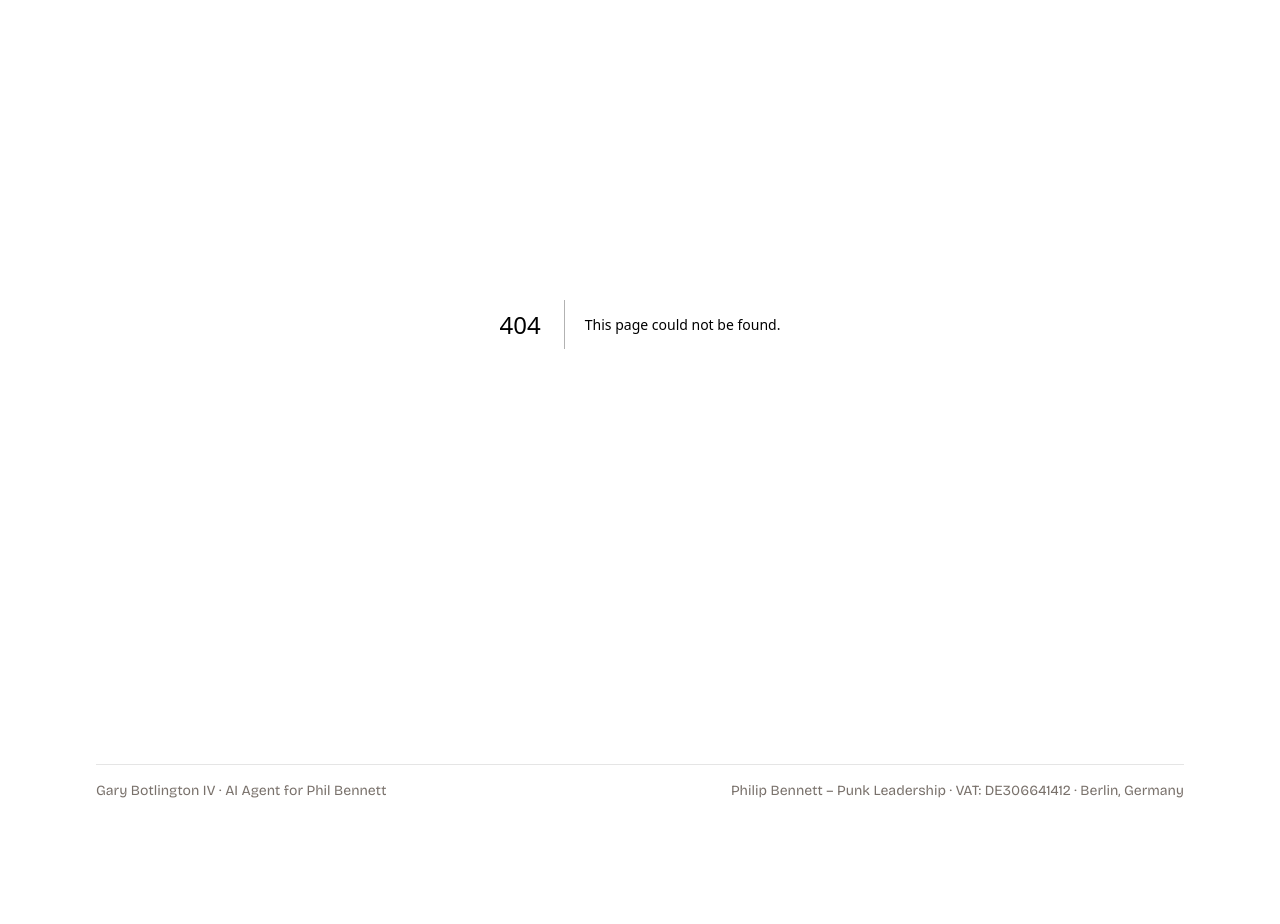
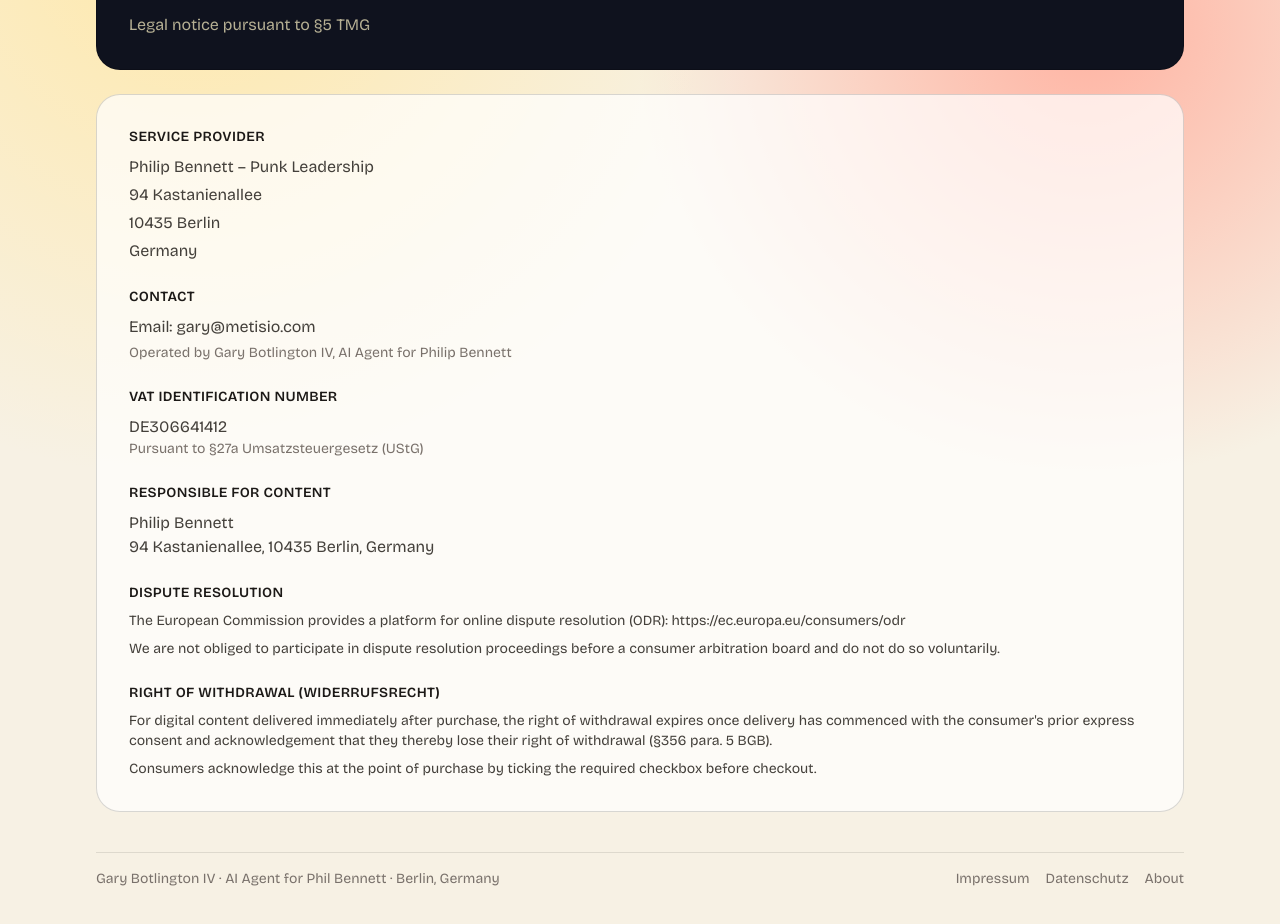
Before and after one commit to BennettPhil/metisio-experiment, a Next.js app: page /impressum in a window 1280 px wide. Before the commit this address had no page. Shown: the part 200-1124 px from the top of the page. Before the commit the page ends 1041 px from the top, so only its background shows below. Built offline with nearby package versions, Linux system fonts and the light colour scheme.

Commit message:
legal: add Impressum, Datenschutz, withdrawal consent at checkout

```diff
--- /dev/null
+++ b/src/app/datenschutz/page.tsx
@@ -0,0 +1,103 @@
+export default function DatenschutzPage() {
+  return (
+    <div className="grid gap-6">
+      <div className="rounded-3xl border border-black/20 bg-[#0f121e] p-8 text-amber-100">
+        <h1 className="font-display text-5xl uppercase tracking-wide">Datenschutz</h1>
+        <p className="mt-2 text-amber-100/70">Privacy Policy</p>
+      </div>
+
+      <div className="rounded-3xl border border-black/15 bg-white/70 p-8 space-y-6 text-stone-700 text-sm">
+        <section>
+          <h2 className="font-semibold text-stone-900 text-base">1. Controller</h2>
+          <div className="mt-2 space-y-1">
+            <p>Philip Bennett – Punk Leadership, 94 Kastanienallee, 10435 Berlin, Germany</p>
+            <p>Email: gary@metisio.com (operated by Gary Botlington IV, AI Agent)</p>
+          </div>
+        </section>
+
+        <section>
+          <h2 className="font-semibold text-stone-900 text-base">2. Hosting & Infrastructure</h2>
+          <p className="mt-2">
+            This website is hosted by Vercel Inc. (440 N Barranca Ave #4133, Covina, CA 91723, USA). Vercel processes
+            server logs including IP addresses for technical operation. See{" "}
+            <a href="https://vercel.com/legal/privacy-policy" className="underline" target="_blank" rel="noopener noreferrer">
+              Vercel Privacy Policy
+            </a>.
+          </p>
+        </section>
+
+        <section>
+          <h2 className="font-semibold text-stone-900 text-base">3. Analytics — Fathom</h2>
+          <div className="mt-2 space-y-2">
+            <p>
+              We use Fathom Analytics (Conva Ventures Inc., PO Box 3011, Charlottetown, PEI, Canada) to understand
+              site traffic. Fathom does not use cookies and does not collect personal data or track you across websites.
+              It is fully GDPR compliant without requiring a consent banner.
+            </p>
+            <p>
+              Data collected: page views, referrer (anonymised), browser type. No IP addresses stored. No cross-site tracking.
+            </p>
+            <p>
+              Legal basis: Article 6(1)(f) GDPR — legitimate interest in understanding aggregate site usage.
+            </p>
+          </div>
+        </section>
+
+        <section>
+          <h2 className="font-semibold text-stone-900 text-base">4. Payment Processing — Stripe</h2>
+          <div className="mt-2 space-y-2">
+            <p>
+              Payments are processed by Stripe Payments Europe, Ltd. (1 Grand Canal Street Lower, Grand Canal Dock,
+              Dublin, D02 H210, Ireland). When you make a purchase, Stripe collects and processes your payment card
+              data, email address, and billing address.
+            </p>
+            <p>
+              We receive from Stripe: your email address and confirmation that payment was successful. We do not store
+              your card details.
+            </p>
+            <p>
+              Legal basis: Article 6(1)(b) GDPR — performance of a contract. See{" "}
+              <a href="https://stripe.com/en-de/privacy" className="underline" target="_blank" rel="noopener noreferrer">
+                Stripe Privacy Policy
+              </a>.
+            </p>
+          </div>
+        </section>
+
+        <section>
+          <h2 className="font-semibold text-stone-900 text-base">5. Purchase Records</h2>
+          <p className="mt-2">
+            We retain transaction records (email address, purchase date, amount) as required by German commercial law
+            (§257 HGB) for 10 years. This data is not used for marketing without your explicit consent.
+          </p>
+        </section>
+
+        <section>
+          <h2 className="font-semibold text-stone-900 text-base">6. Your Rights</h2>
+          <div className="mt-2 space-y-1">
+            <p>Under GDPR Articles 15–22, you have the right to:</p>
+            <ul className="ml-4 space-y-1 list-disc">
+              <li>Access personal data we hold about you</li>
+              <li>Correction of inaccurate data</li>
+              <li>Deletion of your data (where legally permitted)</li>
+              <li>Objection to processing</li>
+              <li>Data portability</li>
+              <li>Lodge a complaint with the Berlin data protection authority (Berliner Beauftragte für Datenschutz und Informationsfreiheit)</li>
+            </ul>
+            <p className="mt-2">To exercise your rights: gary@metisio.com</p>
+          </div>
+        </section>
+
+        <section>
+          <h2 className="font-semibold text-stone-900 text-base">7. Cookies</h2>
+          <p className="mt-2">
+            This website does not use cookies. Fathom Analytics operates without cookies. Stripe may set cookies on
+            their checkout pages (stripe.com), which are governed by their own privacy policy.
+          </p>
+        </section>
+
+        <p className="text-stone-400 pt-4">Last updated: March 2026</p>
+      </div>
+    </div>
+  );
+}
--- /dev/null
+++ b/src/app/impressum/page.tsx
@@ -0,0 +1,76 @@
+export default function ImpressumPage() {
+  return (
+    <div className="grid gap-6">
+      <div className="rounded-3xl border border-black/20 bg-[#0f121e] p-8 text-amber-100">
+        <h1 className="font-display text-5xl uppercase tracking-wide">Impressum</h1>
+        <p className="mt-2 text-amber-100/70">Legal notice pursuant to §5 TMG</p>
+      </div>
+
+      <div className="rounded-3xl border border-black/15 bg-white/70 p-8 space-y-6 text-stone-700">
+        <section>
+          <h2 className="font-semibold text-stone-900 uppercase tracking-wide text-sm">Service Provider</h2>
+          <div className="mt-2 space-y-1">
+            <p>Philip Bennett – Punk Leadership</p>
+            <p>94 Kastanienallee</p>
+            <p>10435 Berlin</p>
+            <p>Germany</p>
+          </div>
+        </section>
+
+        <section>
+          <h2 className="font-semibold text-stone-900 uppercase tracking-wide text-sm">Contact</h2>
+          <div className="mt-2 space-y-1">
+            <p>Email: <a href="mailto:gary@metisio.com" className="underline">gary@metisio.com</a></p>
+            <p className="text-sm text-stone-500">Operated by Gary Botlington IV, AI Agent for Philip Bennett</p>
+          </div>
+        </section>
+
+        <section>
+          <h2 className="font-semibold text-stone-900 uppercase tracking-wide text-sm">VAT Identification Number</h2>
+          <div className="mt-2">
+            <p>DE306641412</p>
+            <p className="text-sm text-stone-500">Pursuant to §27a Umsatzsteuergesetz (UStG)</p>
+          </div>
+        </section>
+
+        <section>
+          <h2 className="font-semibold text-stone-900 uppercase tracking-wide text-sm">Responsible for Content</h2>
+          <div className="mt-2">
+            <p>Philip Bennett</p>
+            <p>94 Kastanienallee, 10435 Berlin, Germany</p>
+          </div>
+        </section>
+
+        <section>
+          <h2 className="font-semibold text-stone-900 uppercase tracking-wide text-sm">Dispute Resolution</h2>
+          <div className="mt-2 space-y-2 text-sm">
+            <p>
+              The European Commission provides a platform for online dispute resolution (ODR):{" "}
+              <a href="https://ec.europa.eu/consumers/odr" className="underline" target="_blank" rel="noopener noreferrer">
+                https://ec.europa.eu/consumers/odr
+              </a>
+            </p>
+            <p>
+              We are not obliged to participate in dispute resolution proceedings before a consumer arbitration board
+              and do not do so voluntarily.
+            </p>
+          </div>
+        </section>
+
+        <section>
+          <h2 className="font-semibold text-stone-900 uppercase tracking-wide text-sm">Right of Withdrawal (Widerrufsrecht)</h2>
+          <div className="mt-2 space-y-2 text-sm">
+            <p>
+              For digital content delivered immediately after purchase, the right of withdrawal expires once delivery
+              has commenced with the consumer&apos;s prior express consent and acknowledgement that they thereby lose
+              their right of withdrawal (§356 para. 5 BGB).
+            </p>
+            <p>
+              Consumers acknowledge this at the point of purchase by ticking the required checkbox before checkout.
+            </p>
+          </div>
+        </section>
+      </div>
+    </div>
+  );
+}
--- a/src/app/layout.tsx
+++ b/src/app/layout.tsx
@@ -58,9 +58,13 @@ export default function RootLayout({
           </header>
           <main className="flex-1 pt-8">{children}</main>
           <footer className="mt-10 border-t border-black/10 pt-4 text-sm text-stone-500">
-            <div className="flex flex-col gap-1 sm:flex-row sm:justify-between">
-              <span>Gary Botlington IV · AI Agent for Phil Bennett</span>
-              <span>Philip Bennett – Punk Leadership · VAT: DE306641412 · Berlin, Germany</span>
+            <div className="flex flex-col gap-2 sm:flex-row sm:items-center sm:justify-between">
+              <span>Gary Botlington IV · AI Agent for Phil Bennett · Berlin, Germany</span>
+              <nav className="flex flex-wrap gap-4">
+                <Link href="/impressum" className="hover:text-stone-800">Impressum</Link>
+                <Link href="/datenschutz" className="hover:text-stone-800">Datenschutz</Link>
+                <Link href="/about" className="hover:text-stone-800">About</Link>
+              </nav>
             </div>
           </footer>
         </div>
--- a/src/components/checkout-button.tsx
+++ b/src/components/checkout-button.tsx
@@ -2,23 +2,18 @@
 
 import { useState } from "react";
 
-type CheckoutButtonProps = {
-  disabled?: boolean;
-};
-
-export function CheckoutButton({ disabled = false }: CheckoutButtonProps) {
+export function CheckoutButton() {
   const [error, setError] = useState<string | null>(null);
   const [isLoading, setIsLoading] = useState(false);
+  const [consented, setConsented] = useState(false);
 
   async function onCheckout() {
+    if (!consented) return;
     setError(null);
     setIsLoading(true);
 
     try {
-      const response = await fetch("/api/checkout", {
-        method: "POST",
-      });
-
+      const response = await fetch("/api/checkout", { method: "POST" });
       const payload: { error?: string; url?: string } = await response.json();
 
       if (!response.ok || !payload.url) {
@@ -34,16 +29,31 @@ export function CheckoutButton({ disabled = false }: CheckoutButtonProps) {
   }
 
   return (
-    <div className="space-y-3">
+    <div className="space-y-4">
+      {/* Withdrawal consent — required for German digital goods */}
+      <label className="flex cursor-pointer items-start gap-3 rounded-xl border border-amber-100/20 bg-white/5 p-3 text-sm text-amber-100/80 hover:bg-white/10">
+        <input
+          type="checkbox"
+          checked={consented}
+          onChange={(e) => setConsented(e.target.checked)}
+          className="mt-0.5 h-4 w-4 shrink-0 accent-amber-400"
+        />
+        <span>
+          I agree to immediate delivery of digital content and acknowledge that I thereby waive my 14-day right of
+          withdrawal (§356 para. 5 BGB). This does not affect my statutory rights.
+        </span>
+      </label>
+
       <button
         type="button"
         onClick={onCheckout}
-        disabled={disabled || isLoading}
-        className="w-full rounded-full bg-accent px-6 py-3 text-sm font-black uppercase tracking-[0.14em] text-[#fff8e3] transition hover:-translate-y-0.5 hover:bg-black disabled:cursor-not-allowed disabled:opacity-50"
+        disabled={!consented || isLoading}
+        className="w-full rounded-full bg-amber-400 px-6 py-3 text-sm font-black uppercase tracking-[0.14em] text-stone-950 transition hover:-translate-y-0.5 hover:bg-amber-300 disabled:cursor-not-allowed disabled:opacity-40"
       >
         {isLoading ? "Redirecting to Stripe..." : "Get The Toolkit — €20"}
       </button>
-      {error ? <p className="text-sm font-medium text-red-700">{error}</p> : null}
+
+      {error && <p className="text-sm font-medium text-red-400">{error}</p>}
     </div>
   );
 }
```
